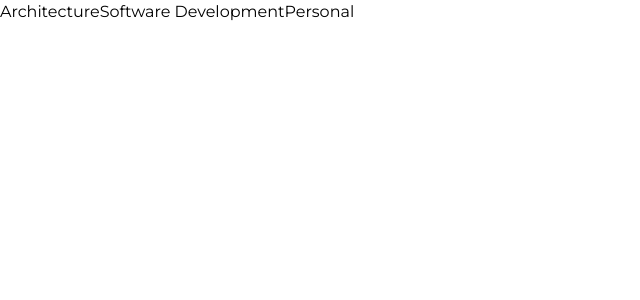
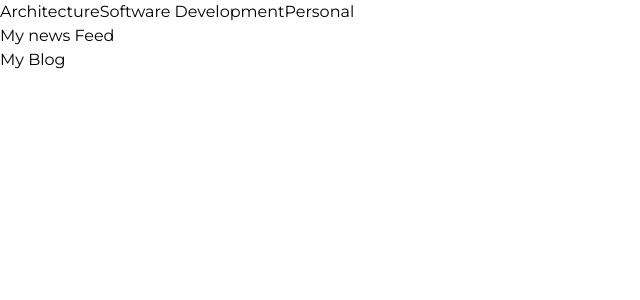
Before and after one commit to Abstractmachina/website_frontend, a Next.js app: page / in a window 1280 px wide. Shown: the top 300 px of the page, without its empty margins (0-640 px from the left). Built offline with nearby package versions, Linux system fonts and the light colour scheme; no server answers.

Commit message:
minor updates

```diff
--- a/src/app/(pages)/layout.tsx
+++ b/src/app/(pages)/layout.tsx
@@ -6,8 +6,8 @@ const inter = Inter({ subsets: ["latin"] });
 const montserrat = Montserrat({ subsets: ["latin"] });
 
 export const metadata: Metadata = {
-  title: "Taole Chen - Design, Computation, Software.",
-  description: "This is the personal website of Taole Chen, a multi-disciplinary designer and software developer specializing in computational geometry and fabrication.",
+  title: "Taole Chen - Design, Computation, Software Development.",
+  description: "Welcome to the personal website of Taole Chen, a multi-disciplinary designer and software developer specializing in computational geometry and fabrication.",
 };
 
 export default function RootLayout({
--- a/src/app/(pages)/page.tsx
+++ b/src/app/(pages)/page.tsx
@@ -7,6 +7,8 @@ export default function Home() {
       <Link href='/architecture'>Architecture</Link>
       <Link href='/programming'>Software Development</Link>
       <Link href={process.env.NEXT_PUBLIC_BACKEND_URL || "/"}>Personal</Link>
+      <div>My news Feed</div>
+      <div>My Blog</div>
     </main>
   );
 }
```
